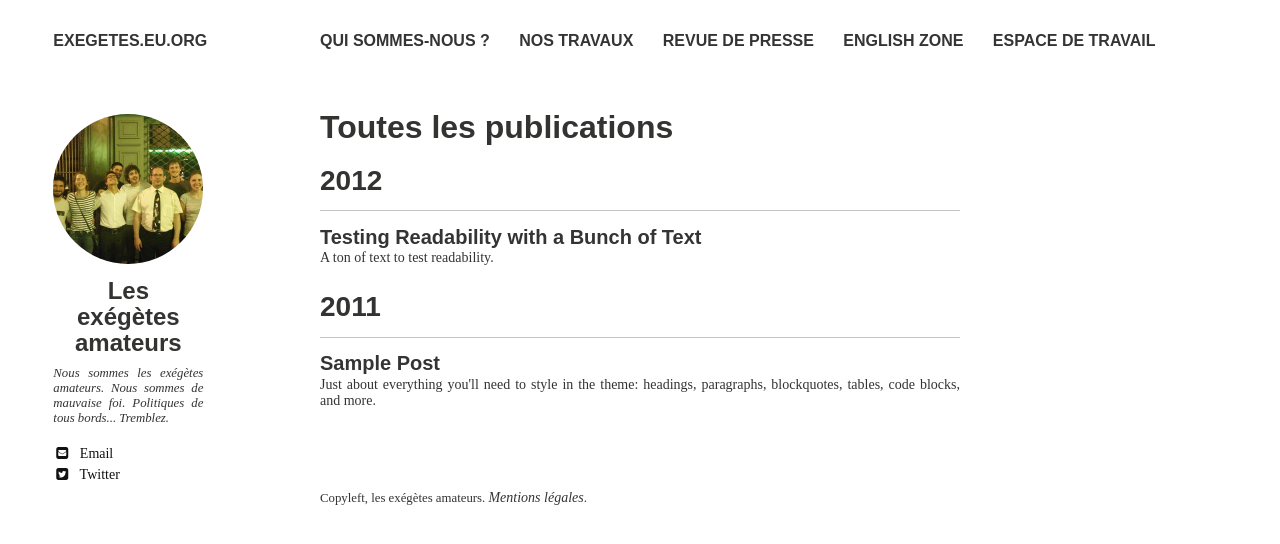
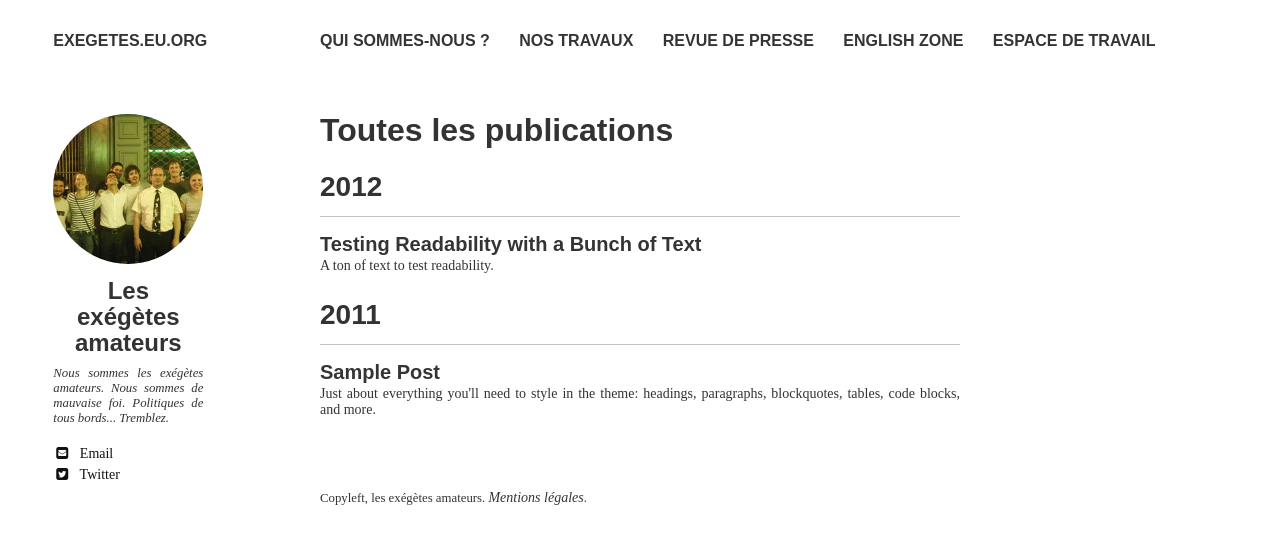
Before and after one commit to hugoroy/exegetes-web, a Jekyll site: the page built from posts/index.md, in a window 1280 px wide. Shown: the top 544 px of the page. Built offline with Jekyll 4.4.1, drawn with Linux system fonts in a browser that asks for light colours; nearby versions of some CDN libraries.

Commit message:
hauteur des lignes de titres ajustés pour la nouvelle police sans empattements

```diff
--- a/_sass/typography.scss
+++ b/_sass/typography.scss
@@ -11,9 +11,11 @@ h1, h2, h3, h4, h5, h6 {
 }
 h1 {
 	@include font-size(32);
+    line-height: 1;
 }
 h2 {
 	@include font-size(28);
+    line-height: 1;
 }
 h3 {
 	@include font-size(24);
@@ -131,6 +133,7 @@ blockquote {
    ========================================================================== */
 
 p {
+    font-size: 1.1rem;
 	margin: 0 0 $indent-var;
     text-align: justify;
     -webkit-hyphens: auto;
```
